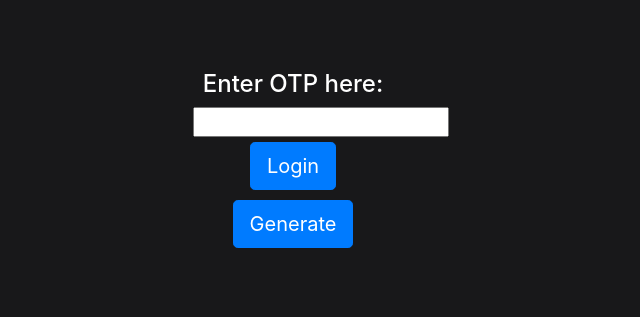
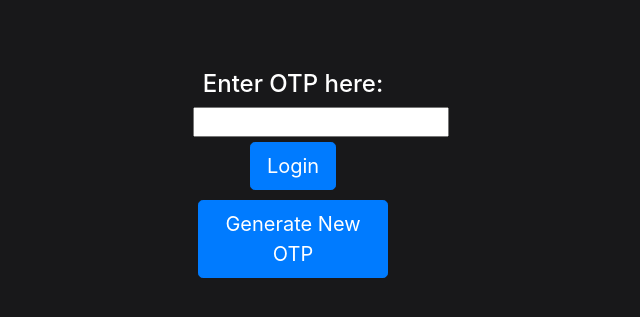
Before and after one commit to JasonAntonino/Developing_Secure_Software_Two_Factor_Authentication, a Flask app: template templates/otppage.html in a window 1280 px wide. Shown: the part 230-547 px from the top of the page, without its empty margins (347-987 px from the left). Run offline with Flask 2, Linux system fonts and the light colour scheme; the template is opened without the code that fills it: most values are stand-ins (such as "Sample title", 1, 10 or a date in 2020); some libraries are stand-ins or nearby versions.

Commit message:
Fixed generate new OTP button name

```diff
--- a/templates/otppage.html
+++ b/templates/otppage.html
@@ -26,7 +26,7 @@
                 <input type="hidden" name="userid" value="{{userid}}"/>
 
                 <!-- Generates new OTP -->
-                <button class="btn btn-primary btn-lg button" type="submit">Generate</button>
+                <button class="btn btn-primary btn-lg button" type="submit">Generate New OTP</button>
             </form>
         </div>
 
```
